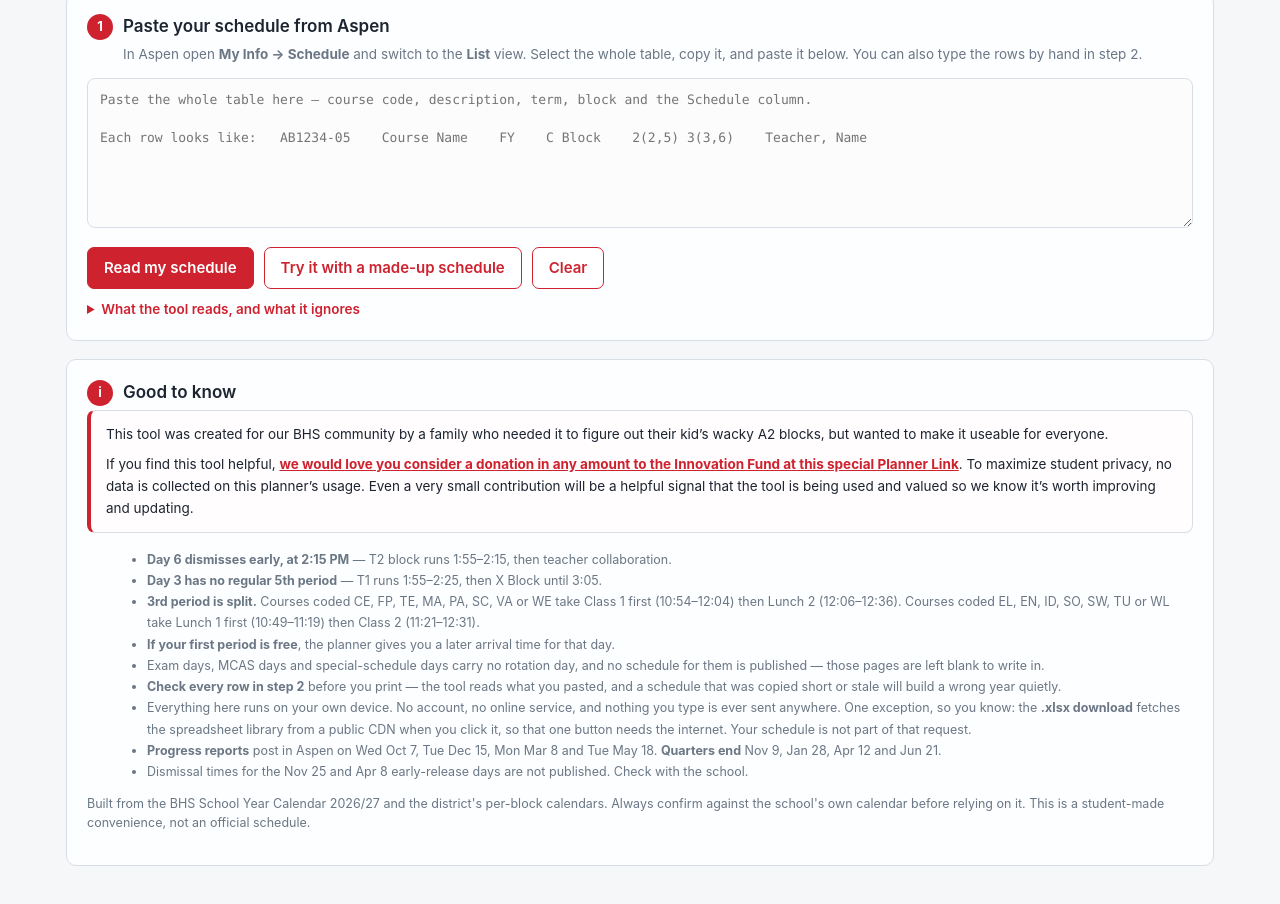
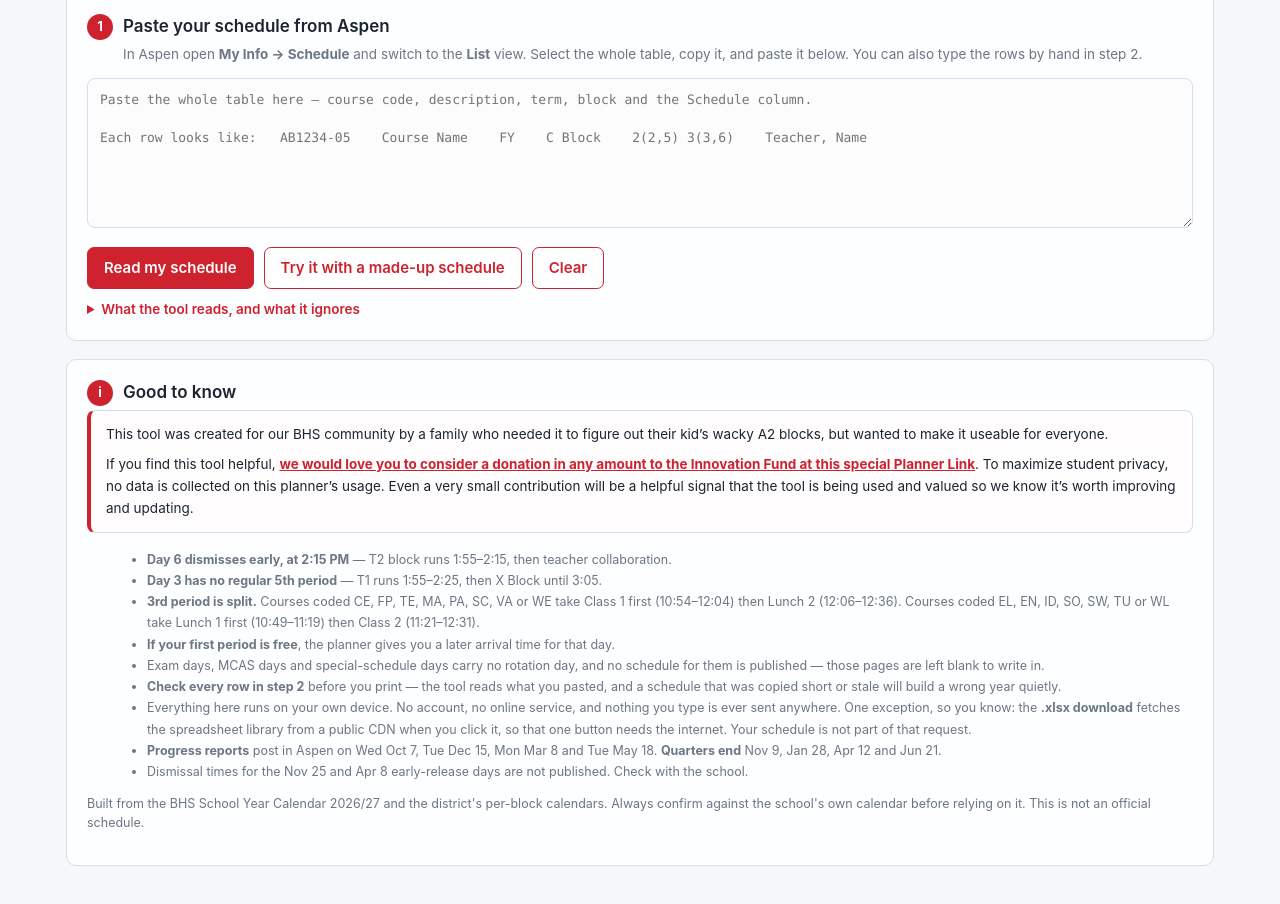
Before and after one commit to jasonkey/high-key-planner, a plain HTML site: page site/index.html in a window 1280 px wide. Shown: the part 240-1144 px from the top of the page. Drawn offline with Linux system fonts and the light colour scheme.

Commit message:
Fix the ask: add the missing "to", drop the duplicate attribution
"we would love you consider" -> "we would love you to consider".

The card's footer said "This is a student-made convenience", a few inches
below a note saying the tool was created by a family. Only the family line
stands now. The footer keeps "This is not an official schedule", which is
doing different work from the attribution and still earns its place next to
"always confirm against the school's own calendar".

Co-Authored-By: Claude Opus 5 (1M context) <noreply@anthropic.com>
Claude-Session: https://claude.ai/code/session_01JdTx7KTR8EJ5JDihEfzc2t

```diff
--- a/site/index.html
+++ b/site/index.html
@@ -349,7 +349,7 @@ table.week .eve.dinner{background:var(--event);font-weight:700}
       kid&rsquo;s wacky A2 blocks, but wanted to make it useable for everyone.</p>
     <p>If you find this tool helpful, <a class="givelink"
       href="https://www.paypal.com/ncp/payment/533SM2LN5CXJC"
-      target="_blank" rel="noopener noreferrer">we would love you consider a donation in any amount
+      target="_blank" rel="noopener noreferrer">we would love you to consider a donation in any amount
       to the Innovation Fund at this special Planner Link</a>. To maximize student privacy, no data
       is collected on this planner&rsquo;s usage. Even a very small contribution will be a helpful
       signal that the tool is being used and valued so we know it&rsquo;s worth improving and
@@ -377,7 +377,7 @@ table.week .eve.dinner{background:var(--event);font-weight:700}
   </ul>
   <p class="fine">Built from the BHS School Year Calendar 2026/27 and the district's per-block calendars.
      Always confirm against the school's own calendar before relying on it.
-     This is a student-made convenience, not an official schedule.</p>
+     This is not an official schedule.</p>
 </div>
 
 </div>
```
Also changed, not shown: src/web/body.html (+2 -2 lines).
